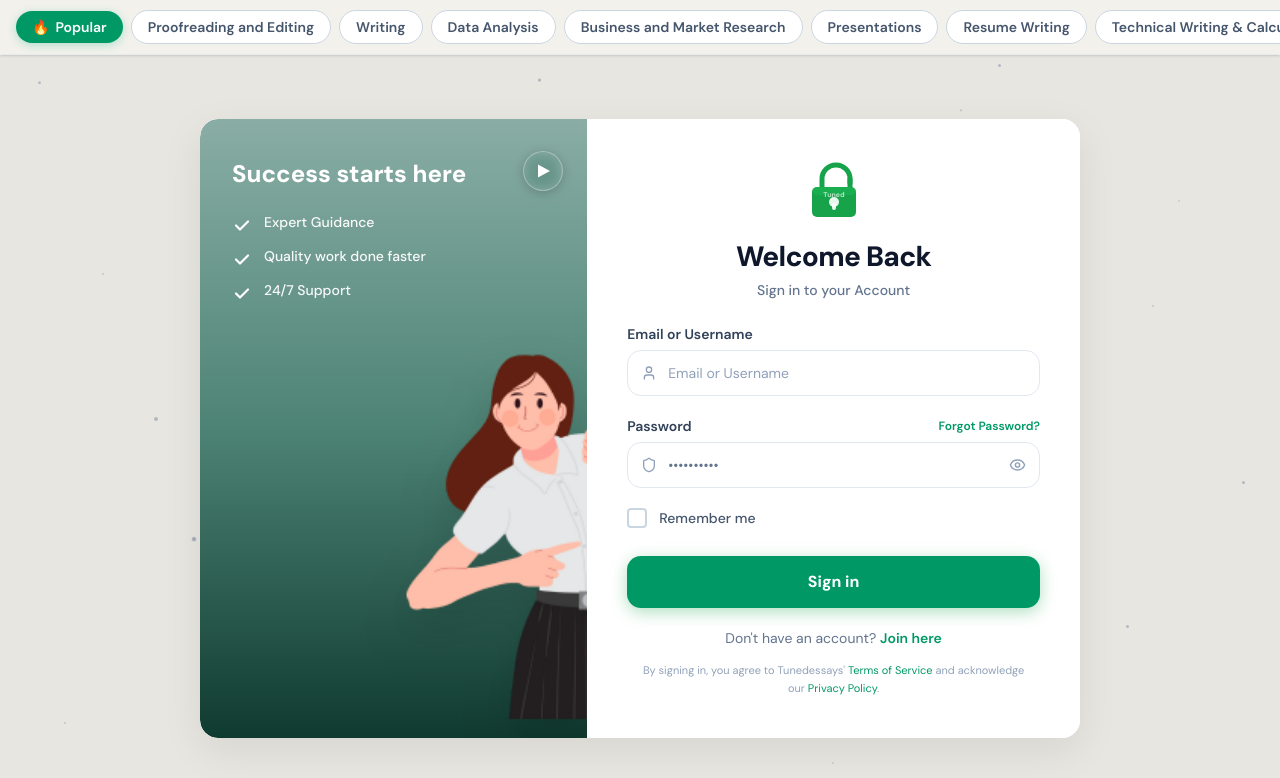
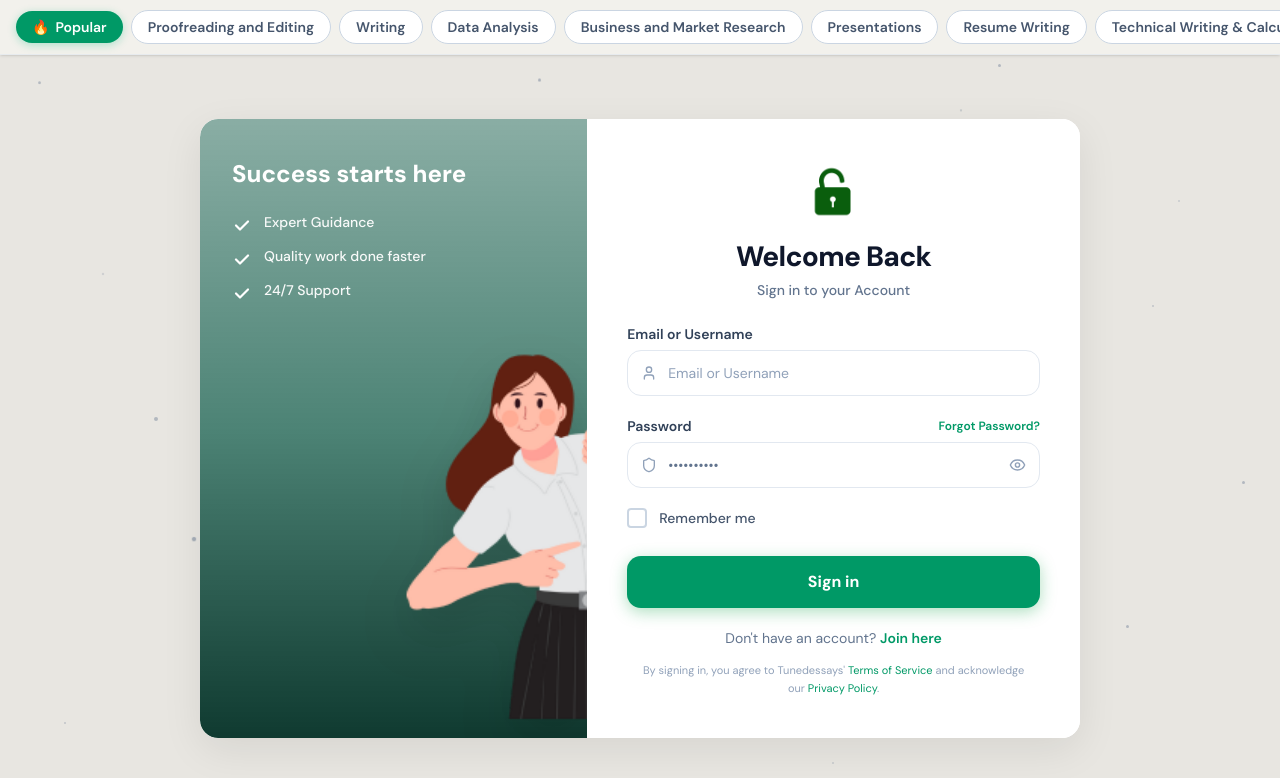
Before and after one commit to stansam/tunedFrontend, a Next.js app: page /auth/login in a window 1280 px wide. Shown: the top 778 px of the page. Built offline with nearby package versions, Linux system fonts and the light colour scheme; no server answers.

Commit message:
feat:login workflow almost complete

```diff
--- a/src/app/auth/login/_components/Illustrations.tsx
+++ b/src/app/auth/login/_components/Illustrations.tsx
@@ -7,9 +7,6 @@
       className="w-full h-full select-none pointer-events-none"
       aria-hidden="true"
     >
-      {/* Woman illustration — uses your actual image asset */}
-      {/* Replace src with the real illustration path */}
-      {/* eslint-disable-next-line @next/next/no-img-element */}
       <Image
         src="/Loginactor.png"
         alt=""
--- a/src/app/auth/login/_components/LoginLeftPanel.tsx
+++ b/src/app/auth/login/_components/LoginLeftPanel.tsx
@@ -1,4 +1,4 @@
-import Image from "next/image";
+// import Image from "next/image";
 import { cn } from "@/lib/utils";
 import { BenefitsList } from "./BenefitsList";
 import { PlayButton } from "./PlayButton";
@@ -33,9 +33,9 @@
 
         <BenefitsList />
 
-        <div className="absolute top-8 right-6 z-20">
+        {/* <div className="absolute top-8 right-6 z-20">
           <PlayButton />
-        </div>
+        </div> */}
       </div>
       <MainIllustration />
     </div>
--- a/src/app/auth/login/_components/PadlockIcon.tsx
+++ b/src/app/auth/login/_components/PadlockIcon.tsx
@@ -1,4 +1,4 @@
-import React from "react";
+import Image from "next/image";
 
 export function PadlockIcon() {
   return (
@@ -6,44 +6,14 @@
       className="mx-auto mb-4 flex h-16 w-16 items-center justify-center"
       aria-hidden="true"
     >
-      <svg
-        width="56"
-        height="60"
-        viewBox="0 0 56 60"
-        fill="none"
-        xmlns="http://www.w3.org/2000/svg"
+      <Image
+        src="/greenpadlock.png"
+        alt=""
+        className="object-cover"
         aria-hidden="true"
-      >
-        <rect x="6" y="26" width="44" height="30" rx="5" fill="#16a34a" />
-        <path
-          d="M16 26V18C16 10.268 22.268 4 30 4C37.732 4 44 10.268 44 18V26"
-          stroke="#16a34a"
-          strokeWidth="5"
-          strokeLinecap="round"
-          fill="none"
-        />
-        <path
-          d="M44 18V22"
-          stroke="#16a34a"
-          strokeWidth="5"
-          strokeLinecap="round"
-          fill="none"
-        />
-        <circle cx="28" cy="41" r="5" fill="white" opacity="0.9" />
-        <rect x="26" y="42" width="4" height="7" rx="2" fill="white" opacity="0.9" />
-        <rect x="6" y="26" width="44" height="8" rx="5" fill="#22c55e" opacity="0.3" />
-        <text
-          x="28"
-          y="36"
-          textAnchor="middle"
-          fontSize="7"
-          fontWeight="bold"
-          fill="white"
-          opacity="0.7"
-        >
-          Tuned
-        </text>
-      </svg>
+        width={60}
+        height={60}
+      />
     </div>
   );
 }
```
Also changed, not shown: public/greenpadlock.png (added).
